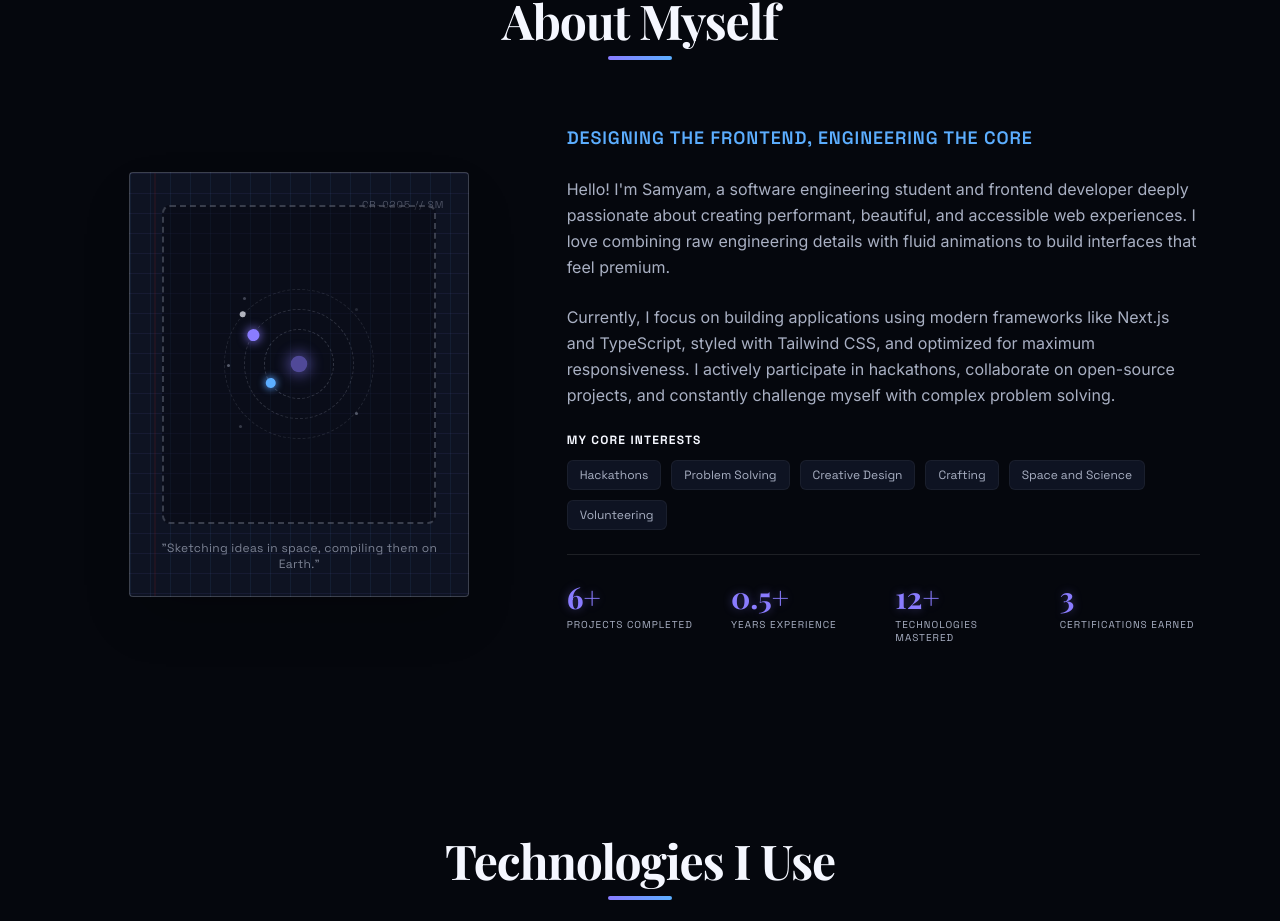
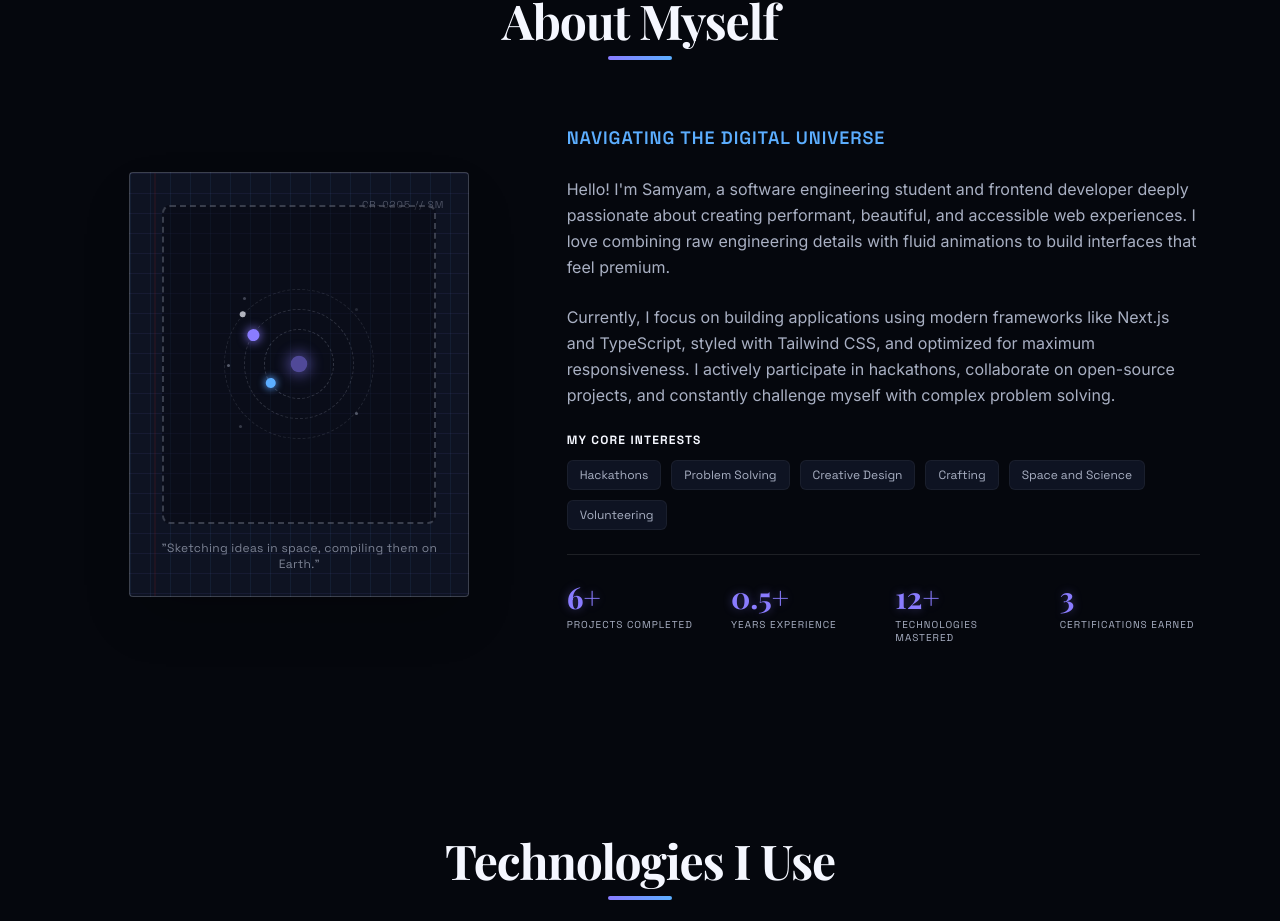
Before and after one commit to samyamx/Portfolio, a Next.js app: page / in a window 1280 px wide. Shown: the part 900-1821 px from the top of the page. Built offline with nearby package versions, Linux system fonts and the light colour scheme; a web font is replaced by a local one.

Commit message:
about section completed

```diff
--- a/src/components/About.tsx
+++ b/src/components/About.tsx
@@ -363,7 +363,7 @@ export default function About() {
           {/* Right Column - Biography / Info */}
           <div className="lg:col-span-7 space-y-6">
             <h3 className="font-ui text-lg uppercase tracking-wider text-accent-blue font-semibold">
-              Designing the Frontend, Engineering the Core
+              NAVIGATING THE DIGITAL UNIVERSE
             </h3>
 
             <p className="font-body text-base text-fg-muted leading-relaxed">
```
